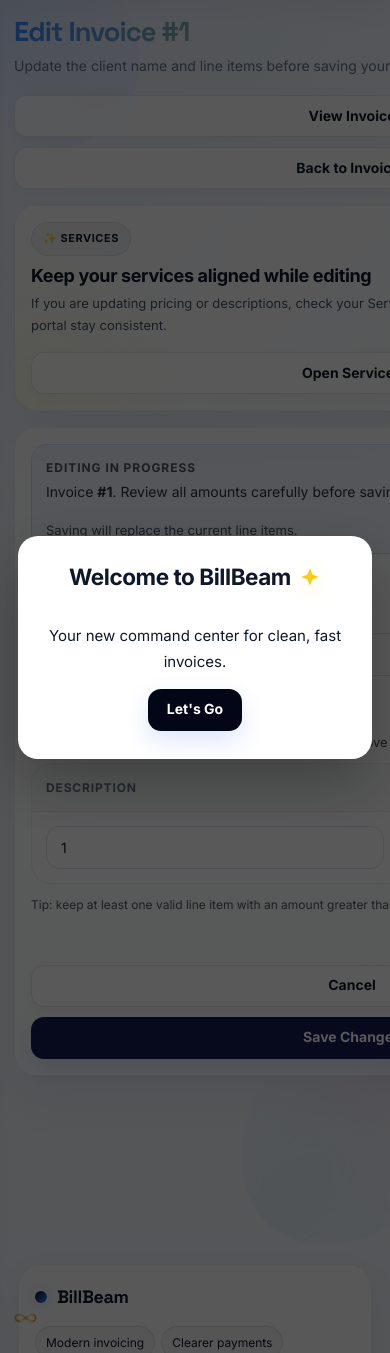
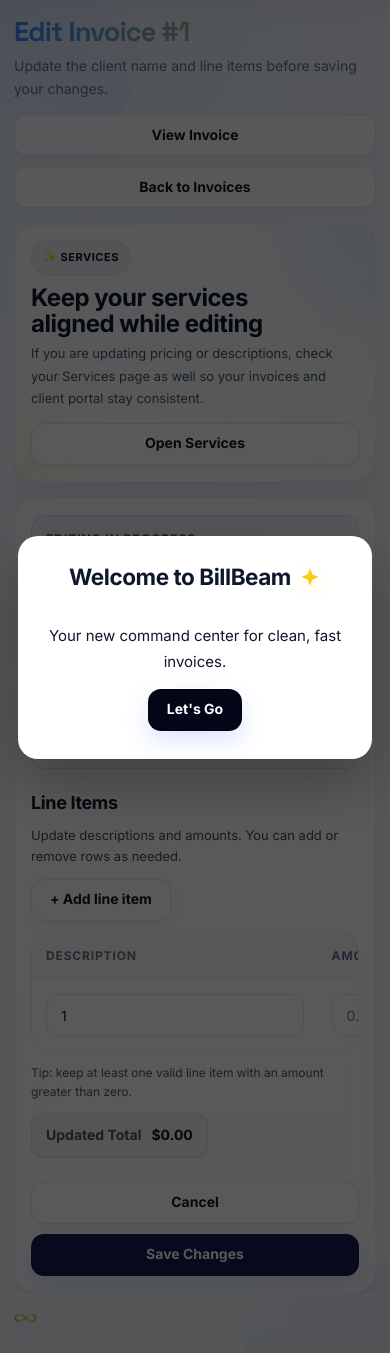
Before and after one commit to mikecalderon742-cell/invoice-app-v2, a Flask app: template templates/edit.html in a window 390 px wide. Shown: the part 58-1411 px from the top of the page. Run offline with Flask 3, Linux system fonts and the light colour scheme; the template is opened without the code that fills it: most values are stand-ins (such as "Sample title", 1, 10 or a date in 2020); data that the repository does not hold is empty; parts of the project's set-up code (start-up, migrations or seed data) failed here and were passed over; some libraries are stand-ins or nearby versions.

Commit message:
Fix ios edot screen

```diff
--- a/templates/edit.html
+++ b/templates/edit.html
@@ -33,6 +33,21 @@
     margin: 0 auto;
     display: grid;
     gap: 18px;
+  }
+
+  .edit-shell,
+  .edit-shell * {
+    box-sizing: border-box;
+  }
+
+  .edit-shell {
+    width: 100%;
+    max-width: min(940px, 100%);
+    overflow: hidden;
+  }
+
+  .edit-shell * {
+    min-width: 0;
   }
 
   .edit-topbar {
@@ -357,6 +372,46 @@
     gap: 10px;
     margin-top: 24px;
     flex-wrap: wrap;
+  }
+
+  @media (max-width: 760px) {
+    .edit-topbar,
+    .edit-services-strip-top {
+      display: grid;
+      grid-template-columns: 1fr;
+      gap: 14px;
+    }
+
+    .edit-topbar .quick-actions,
+    .edit-services-strip .quick-actions {
+      width: 100%;
+      display: grid;
+      grid-template-columns: 1fr;
+      gap: 10px;
+    }
+
+    .edit-topbar .quick-actions .btn,
+    .edit-services-strip .quick-actions .btn {
+      width: 100%;
+      justify-content: center;
+    }
+
+    .edit-subcopy,
+    .edit-services-copy,
+    .edit-section-sub {
+      max-width: 100%;
+      overflow-wrap: anywhere;
+    }
+
+    .edit-services-title {
+      font-size: 24px;
+      line-height: 1.08;
+      overflow-wrap: anywhere;
+    }
+
+    .edit-table {
+      min-width: 560px;
+    }
   }
 
   @media (max-width: 760px) {
```
